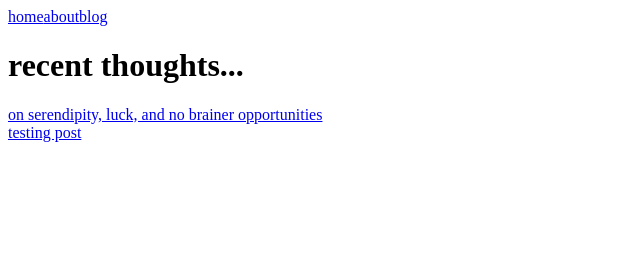
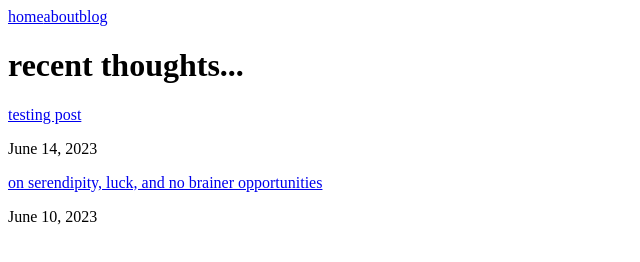
Before and after one commit to kristelfung/kristelfung-com, a Gatsby site: page /blog in a window 1280 px wide. Shown: the whole page, without its empty margins (0-640 px from the left). Built offline with nearby package versions, Linux system fonts and the light colour scheme; Gatsby itself is replaced by a stand-in of ours.

Commit message:
blog posts: most recent now at top

```diff
--- a/src/pages/blog.js
+++ b/src/pages/blog.js
@@ -7,7 +7,9 @@ const BlogPage = ({data}) => {
   const { markdownRemark, allMarkdownRemark } = data
   const { frontmatter } = markdownRemark
 
-  const posts = allMarkdownRemark.edges
+  const posts = allMarkdownRemark.edges.sort((a, b) => {
+    return new Date(b.node.frontmatter.date) - new Date(a.node.frontmatter.date)
+  })
 
   return (
     <div>
@@ -16,10 +18,12 @@ const BlogPage = ({data}) => {
       {posts.map(({ node }) => {
         const title = node.frontmatter.title
         const slug = node.frontmatter.slug
+        const date = node.frontmatter.date
 
         return (
           <div key={node.id}>
             <Link to={`/blog/${slug}`}>{title}</Link>
+            <p>{date}</p>
           </div>
         )
       })}
@@ -41,6 +45,7 @@ export const query = graphql`
           frontmatter {
             title
             slug
+            date(formatString: "MMMM DD, YYYY")
           }
           html
         }
```
Also changed, not shown: 1 other file.
